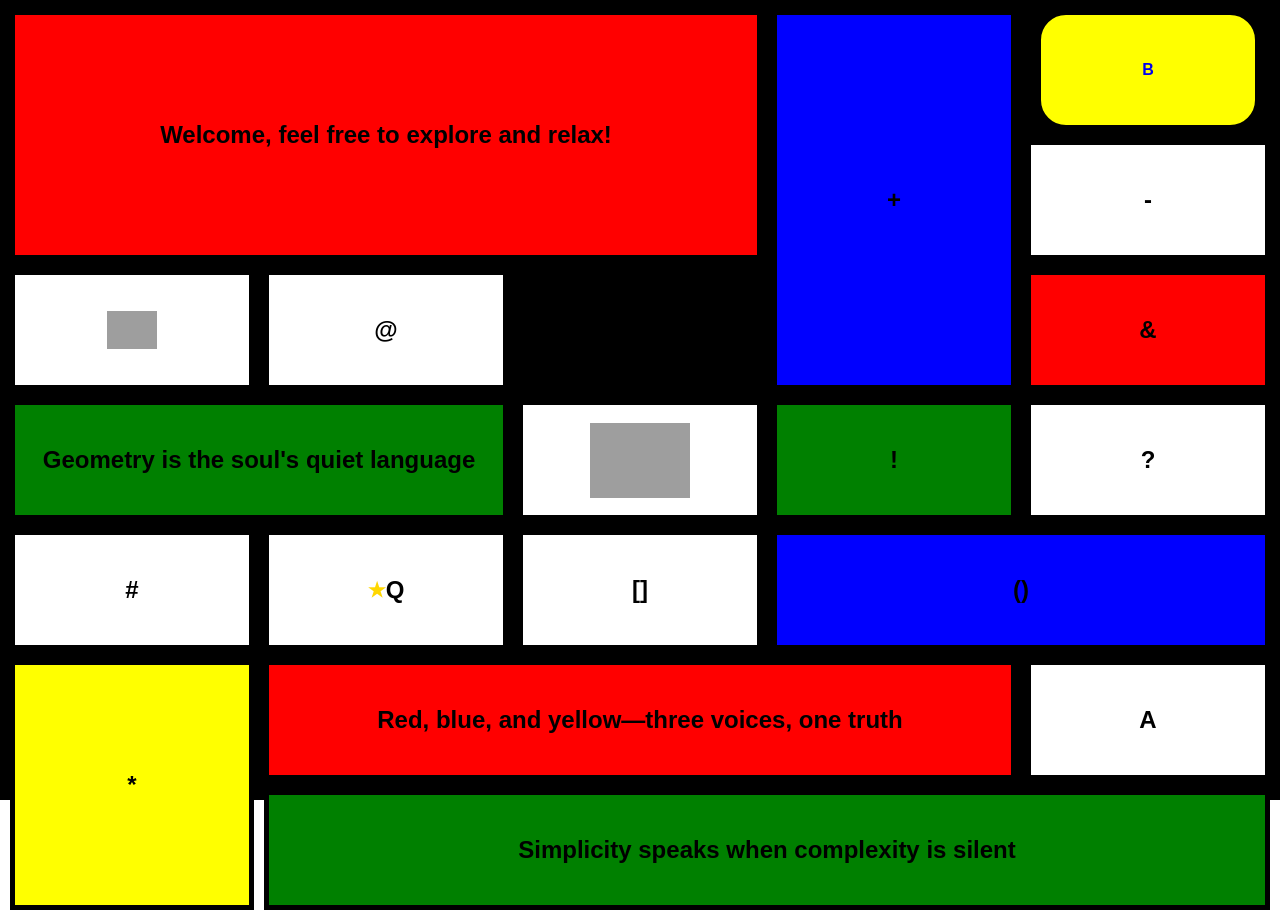
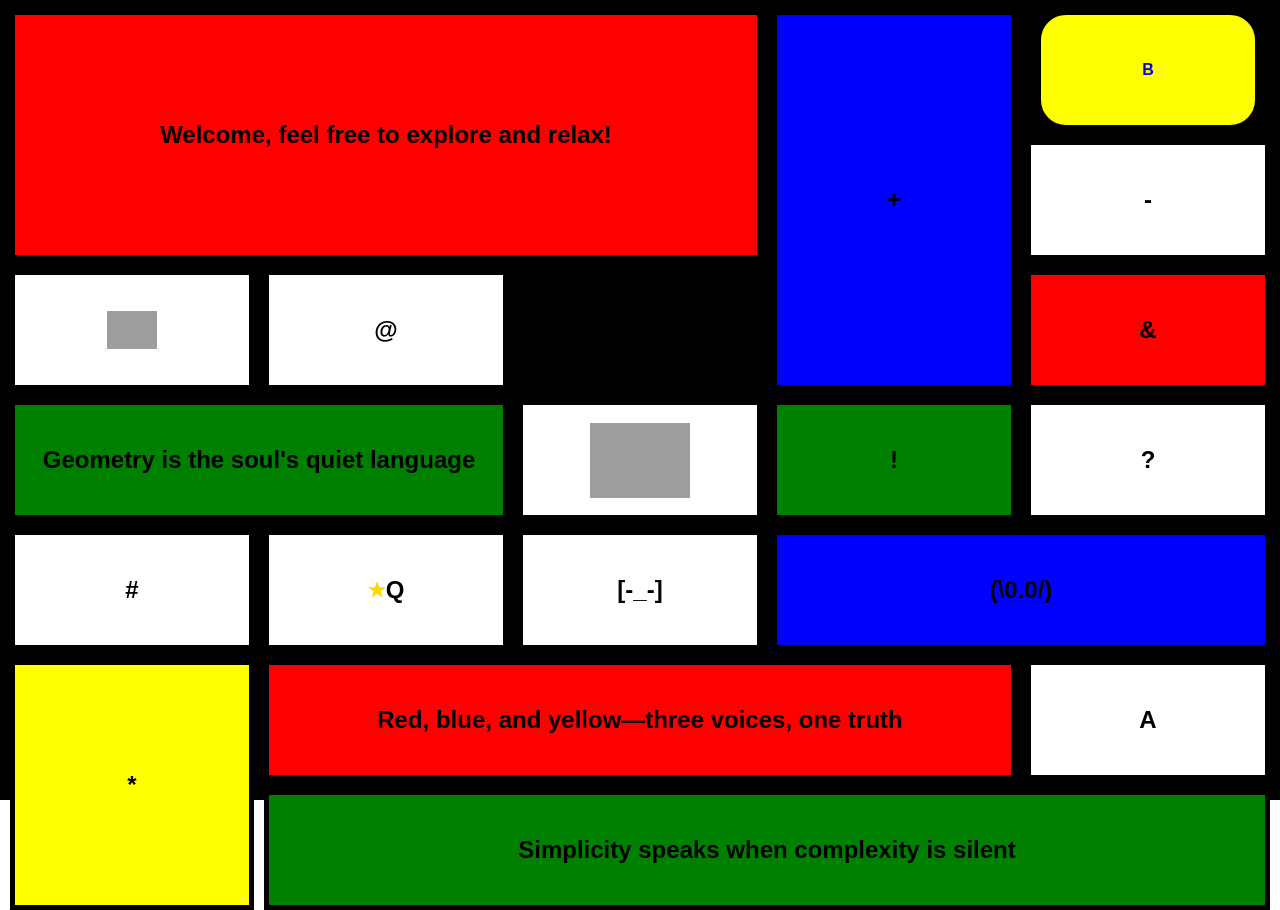
Before and after one commit to johnny603/ofa-frontend-lab-2025, a plain HTML site: page mondrian/mondrianIndex.html in a window 1280 px wide. Drawn offline with Linux system fonts and the light colour scheme; grey boxes are pictures that could not be loaded.

Commit message:
Your commit message

```diff
--- a/animals/style.css
+++ b/animals/style.css
@@ -118,7 +118,3 @@ footer {
 .container h1 {
 	font-size: 42px;
 }
-
-a {
-	text-decoration: none;
-}
--- a/mondrian/mondrianIndex.html
+++ b/mondrian/mondrianIndex.html
@@ -26,8 +26,8 @@
             <div class="item">?</div>
             <div class="item">#</div>
             <div class="item">Q</div>
-            <div class="item">[]</div>
-            <div class="item">()</div>
+            <div class="item">[-_-]</div>
+            <div class="item">(\0.0/)</div>
             <div class="item">*</div>
             <div class="item">Red, blue, and yellow—three voices, one truth</div>
             <div class="item">A</div>
```
